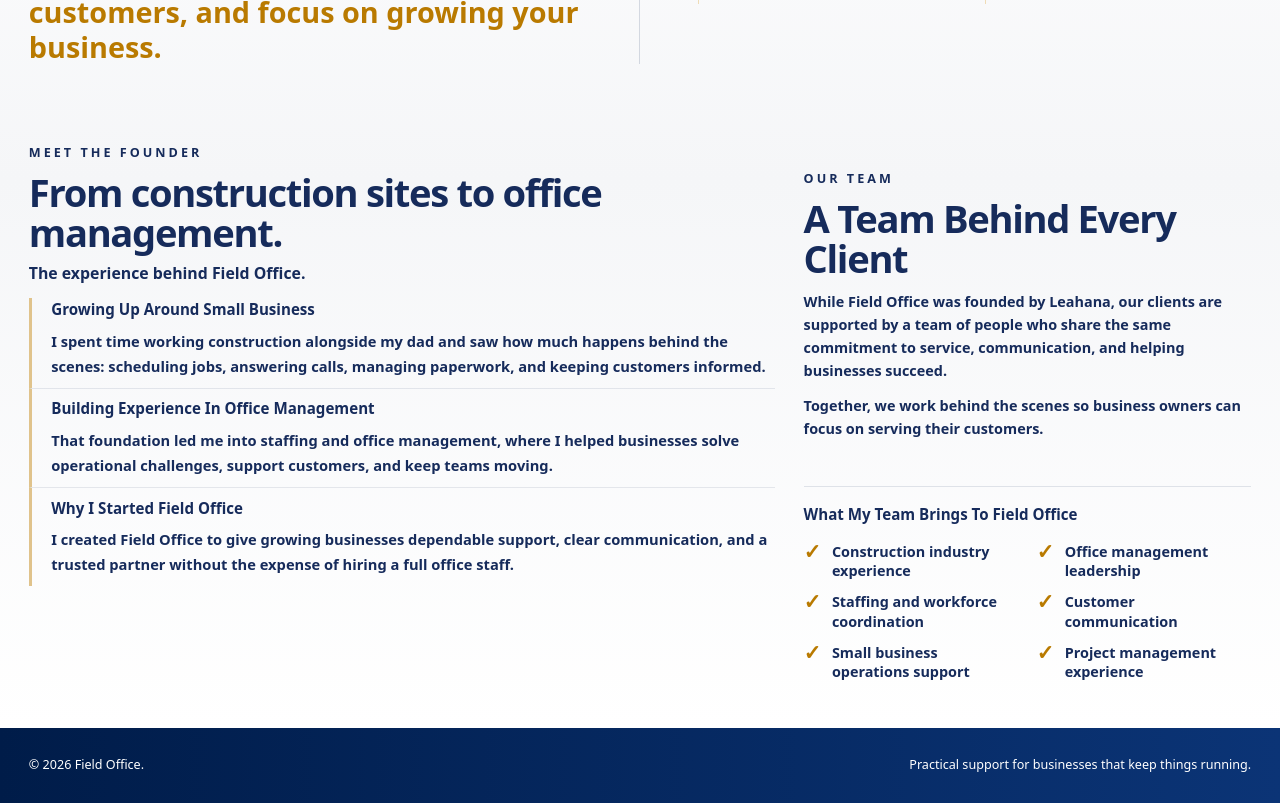
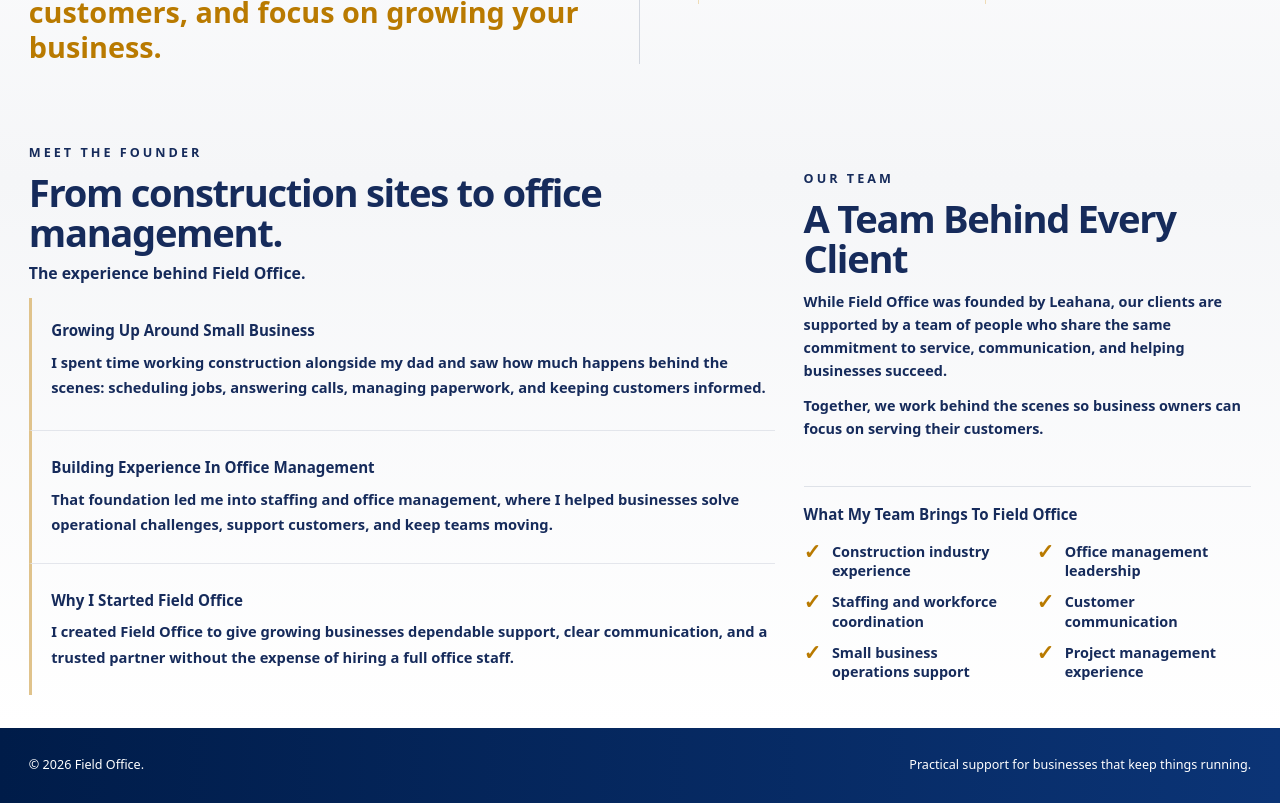
Before and after one commit to believeshe123-coder/Front-end-website, a Next.js app: page /about in a window 1280 px wide. Shown: the part 400-1203 px from the top of the page. Built offline with nearby package versions, Linux system fonts and the light colour scheme.

Commit message:
Align about page people section heights

```diff
--- a/app/globals.css
+++ b/app/globals.css
@@ -967,7 +967,10 @@ body {
 }
 
 .about-founder-copy {
+  display: flex;
+  flex-direction: column;
   width: min(100%, 62rem);
+  height: 100%;
   padding-block: clamp(0.1rem, 0.35vw, 0.25rem);
 }
 
@@ -978,6 +981,7 @@ body {
 }
 
 .about-founder-card {
+  flex: 1;
   margin-top: clamp(0.6rem, 1vw, 0.8rem);
   padding: 0;
   border: 0;
@@ -988,9 +992,14 @@ body {
 
 .about-story-grid {
   display: grid;
+  grid-template-rows: repeat(3, minmax(0, 1fr));
+  height: 100%;
 }
 
 .about-story-grid article {
+  display: flex;
+  flex-direction: column;
+  justify-content: center;
   padding-block: clamp(0.45rem, 0.85vw, 0.6rem);
   padding-left: clamp(1rem, 2vw, 1.35rem);
   border-left: 3px solid color-mix(in srgb, var(--about-gold) 45%, white);
```
